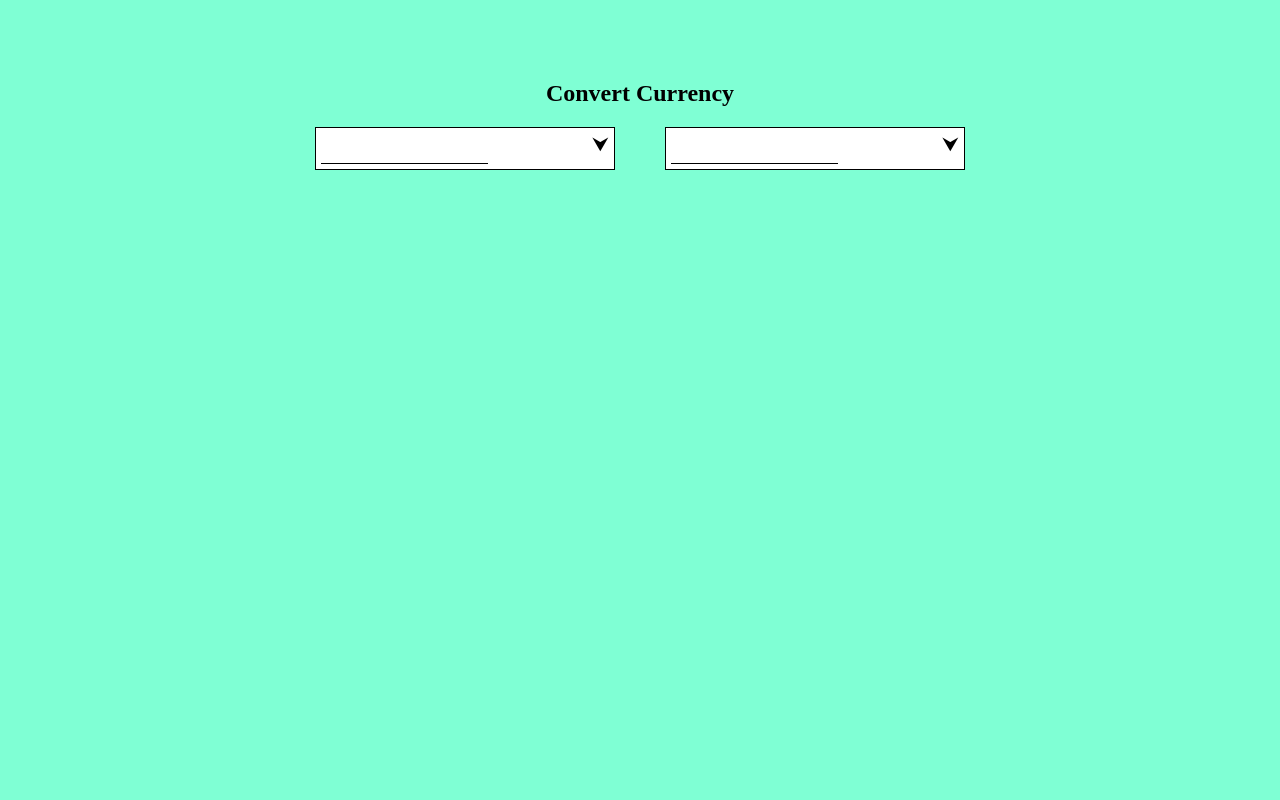
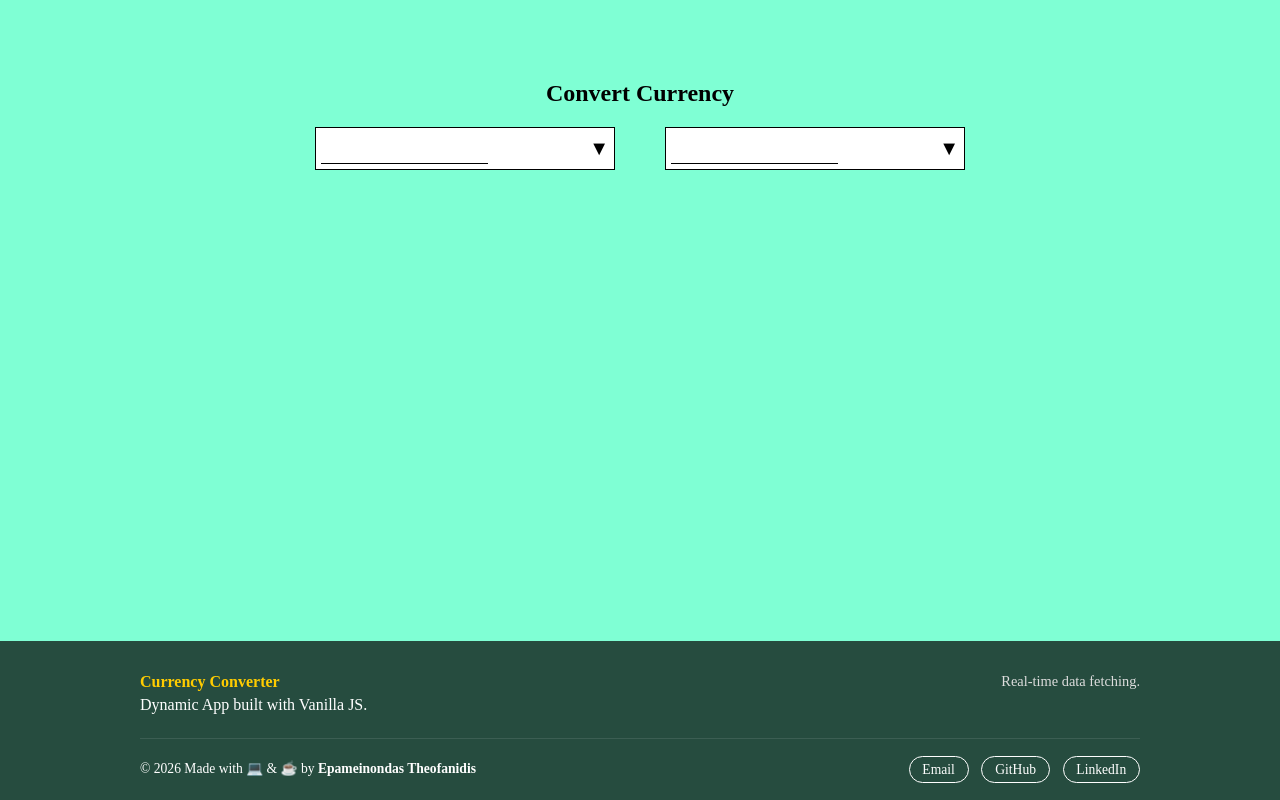
Before and after one commit to Nondas-theo/currency-converter, a plain HTML site: page index.html in a window 1280 px wide. Drawn offline with Linux system fonts and the light colour scheme; no server answers.

Commit message:
Improved UI 12/4/2026

```diff
--- a/index.html
+++ b/index.html
@@ -21,7 +21,7 @@
           <div class="selection--container selection--container--from">
             <input type="number" step="0.10" class="from" required />
             <div class="flag--container flag--container--from"></div>
-            <button type="button" class="selected selected--from">&#x2B9F</button>
+            <button type="button" class="selected selected--from">&#9660;</button>
             <button type="button" class="selected close--from hidden">&#x2718</button>
           </div>
           <ul class="options options--from hidden">
@@ -36,7 +36,7 @@
           <div class="selection--container selection--container--to">
             <input type="text" class="to" value="" readonly />
             <div class="flag--container flag--container--to"></div>
-            <button type="button" class="selected selected--to">&#x2B9F</button>
+            <button type="button" class="selected selected--to">&#9660;</button>
             <button type="button" class="selected close--to hidden">&#x2718</button>
           </div>
           <ul class="options options--to hidden">
@@ -48,5 +48,59 @@
         </div>
       </div>
 </div>
+
+    <footer>
+      <div class="footer-container">
+        <div class="footer-top">
+          <div class="footer-brand">
+            <h4>Currency Converter</h4>
+            <p>
+              Dynamic App built with Vanilla JS.
+            </p>
+          </div>
+          <div class="footer-api">
+            <p>
+             Real-time data fetching.
+            </p>
+          </div>
+        </div>
+
+        <div class="footer-bottom">
+          <p class="copyright">
+            &copy; <span id="current-year"></span> Made with 💻 & ☕ by
+            <strong>Epameinondas Theofanidis</strong>
+            <svg>
+              <use href="src/img/icons.svg#icon-my-logo"></use>
+            </svg>
+          </p>
+          <div class="social-links">
+            <a
+              href="mailto:nodas.theofanidis@gmail.com"
+              title="Στείλτε μου email"
+              >Email</a
+            >
+            <a
+              href="https://github.com/το-όνομά-σου"
+              target="_blank"
+              rel="noopener noreferrer"
+              title="GitHub"
+              >GitHub</a
+            >
+            <a
+              href="https://linkedin.com/in/το-όνομά-σου"
+              target="_blank"
+              rel="noopener noreferrer"
+              title="LinkedIn"
+              >LinkedIn</a
+            >
+          </div>
+        </div>
+      </div>
+    </footer>
+
+    <script>
+      document.getElementById('current-year').textContent =
+        new Date().getFullYear();
+    </script>
 </body>
 </html>
--- a/style.css
+++ b/style.css
@@ -5,6 +5,9 @@
 
 body {
   background-color: aquamarine;
+  min-height: 100vh;
+  display: flex;
+  flex-direction: column;
 }
 
 .wrapper {
@@ -14,6 +17,7 @@ body {
   align-items: center;
   /* justify-content: center; */
   margin-top: 10vh;
+  flex-grow: 1;
 }
 
 .container--dropdown {
@@ -109,6 +113,10 @@ li:hover {
   background-color: white;
 }
 
+.selection--container :nth-child(3) {
+  align-self: center;
+}
+
 .flag--container {
   width: 30%;
   display: flex;
@@ -127,3 +135,105 @@ li:hover {
     width: 100%;
   }
 }
+
+/* ======================================== */
+/* --- FOOTER STYLES --- */
+/* ======================================== */
+footer {
+  background-color: rgba(0, 0, 0, 0.7);
+  color: white;
+  padding: 2rem 1rem 1rem;
+  margin-top: auto;
+  border-top: 4px solid var(--element-first-color);
+}
+
+.footer-container {
+  max-width: 1000px;
+  margin: 0 auto;
+  display: flex;
+  flex-direction: column;
+  gap: 1.5rem;
+}
+
+/* Πάνω τμήμα */
+.footer-top {
+  display: flex;
+  justify-content: space-between;
+  align-items: flex-start;
+  flex-wrap: wrap;
+  gap: 1rem;
+}
+
+.footer-brand h4 {
+  margin-bottom: 0.3rem;
+  color: #ffcc00;
+}
+
+.footer-api p {
+  color: #ddd;
+  font-size: 0.9rem;
+}
+
+/* Κάτω τμήμα (Copyright & Social) */
+.footer-bottom {
+  display: flex;
+  justify-content: space-between;
+  align-items: center;
+  flex-wrap: wrap;
+  gap: 1.5rem;
+  font-size: 0.85rem;
+  padding-top: 1rem;
+  border-top: 1px solid rgba(255, 255, 255, 0.1);
+}
+
+.footer-bottom .copyright strong {
+  color: #fff;
+}
+
+.footer-bottom .copyright svg {
+  fill: #9c8a03;
+  width: 1.8rem;
+  height: 1.8rem;
+  vertical-align: middle;
+  margin-left: 0.5rem;
+}
+
+/* Social Links */
+.social-links {
+  display: flex;
+  gap: 0.8rem;
+}
+
+.social-links a {
+  color: white;
+  text-decoration: none;
+  border: 1px solid white;
+  padding: 0.3rem 0.8rem;
+  border-radius: 20px;
+  transition: all 0.3s ease;
+}
+
+.social-links a:hover {
+  background-color: white;
+  color: black; /* Ή var(--primary-color) αν το έχεις ορίσει */
+}
+
+/* Responsive για κινητά */
+@media (max-width: 600px) {
+  .footer-top,
+  .footer-bottom {
+    flex-direction: column;
+    text-align: center;
+    align-items: center;
+  }
+
+  .social-links {
+    justify-content: center;
+  }
+
+  .container--dropdown {
+    flex-direction: column;
+    gap: 20px;
+    width: 70%;
+  }
+}
```
